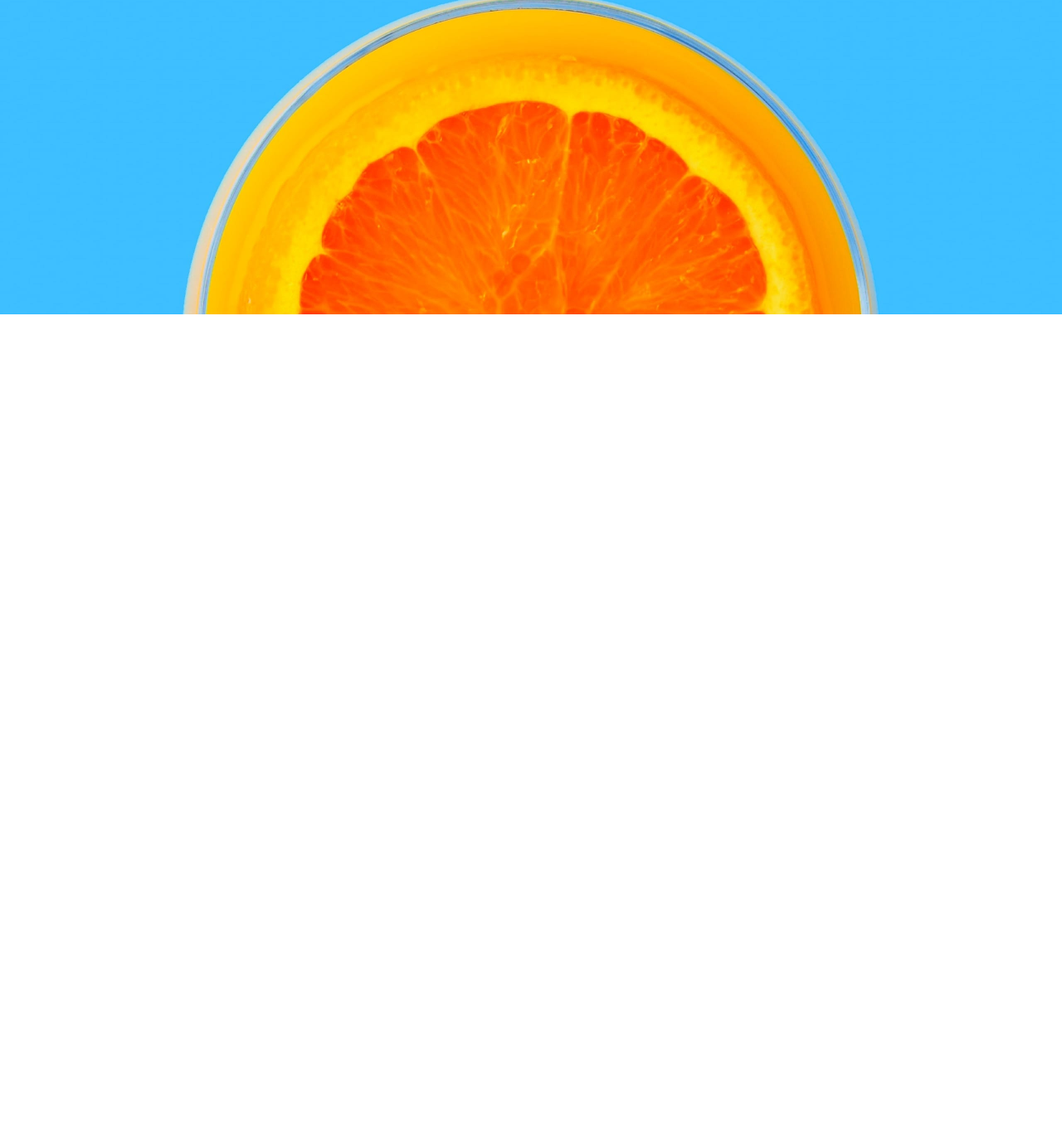
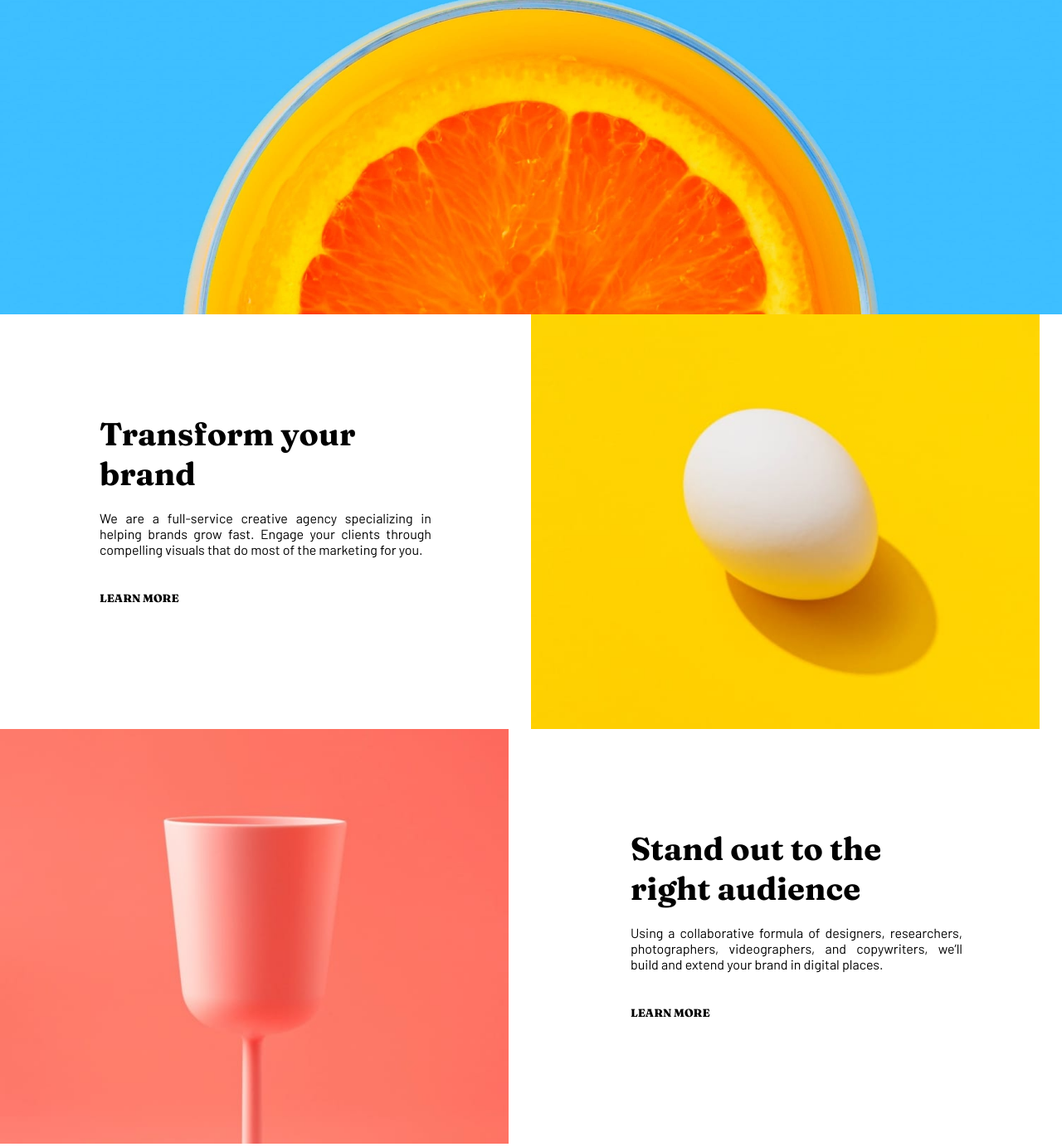
Before and after one commit to DeeNue36/Agency-Landing-Page, a plain HTML site: page index.html in a window 1280 px wide. Shown: the part 421-1804 px from the top of the page at 83% size. Before the commit the page ends 800 px from the top, so only its background shows below. Drawn offline with Linux system fonts and the light colour scheme.

Commit message:
about section

```diff
--- a/index.html
+++ b/index.html
@@ -15,8 +15,8 @@
 <body>
     <header>
         <nav class="navbar">
-            <a href="index.html">
-                <img src="images/logo.svg" alt="logo" class="logo">
+            <a href="index.html" class="logo">
+                <img src="images/logo.svg" alt="logo" class="logo-img">
             </a>
             <ul class="nav-links">
                 <li><a href="#about">About</a></li>
@@ -39,5 +39,43 @@
 
     </header>
 
+    <section class="about-section">
+        <div class="about-container">
+            <div class="about-content">
+                <h3 class="about-header">
+                    Transform your brand
+                </h3>
+                <p class="about-text">
+                    We are a full-service creative agency specializing in helping brands grow fast. Engage your clients through compelling visuals that do most of the marketing for you.
+                </p>
+                <button class="about-button-transform">
+                    Learn More
+                </button>
+            </div>
+
+            <div class="about-image-transform">
+                <img src="images/desktop/image-transform.jpg" alt="transform-image">
+            </div>
+
+            <!-- Reversed about section with image first -->
+            <div class="about-image-standout">
+                <img src="images/desktop/image-stand-out.jpg" alt="standout-image">
+            </div>
+
+            <div class="about-content">
+                <h3 class="about-header">
+                    Stand out to the right audience
+                </h3>
+                <p class="about-text">
+                    Using a collaborative formula of designers, researchers, photographers, videographers, and copywriters, we’ll build and extend your brand in digital places.
+                </p>
+                <button class="about-button-standout">
+                    Learn More
+                </button>
+            </div>
+
+        </div>
+    </section>
+
 </body>
 </html>
--- a/styles.css
+++ b/styles.css
@@ -39,6 +39,10 @@ header{
     padding: 25px 15px;
     font-family: var(--body-family);
     /* font-size: 18px; */
+}
+
+.logo{
+    align-content: center;
 }
 
 .nav-links{
@@ -83,12 +87,65 @@ header{
     font-size: 40px;
     color: var(--white);
     text-align: center;
-    margin-top: 45px;
+    margin-top: 50px;
 }
 
 .arrow-down{
     display: block;
-    margin-left: auto;
-    margin-right: auto;
-    margin-top: 40px;
+    margin: 50px auto 0px;
 }
+
+.about-container{
+    display: grid;
+    grid-template-columns: auto auto;
+}
+
+.about-content {
+    padding: 120px 120px 0px;
+}
+
+.about-header{
+    font-family: var(--heading-family);
+    font-size: 2.4em;
+    font-weight: 700;
+}
+
+.about-text{
+    font-family: var(--body-family);
+    padding: 20px 0px 40px;
+    text-align: justify;
+}
+
+.about-button-transform, .about-button-standout{
+    outline: none;
+    border: none;
+    background-color: transparent;
+    font-family: var(--heading-family);
+    text-transform: uppercase;
+    font-weight: 800;
+    cursor: pointer;
+}
+
+.about-button-transform:hover{
+    border-bottom: 1px solid var(--active-state-yellow);
+    border-bottom-width: 6px;
+    height: 16px;
+    padding: 0px 4px;
+    border-radius: 5px;
+}
+
+.about-button-standout:hover{
+    border-bottom: 1px solid var(--active-state-red);border-bottom-width: 6px;
+    height: 16px;
+    padding: 0px 4px;
+    border-radius: 5px;
+}
+
+.about-image-transform, .about-image-standout {
+    height: 500px;
+}
+
+.about-image-transform img, .about-image-standout img{
+    width: 613px;
+    height: 500px;
+}
```
